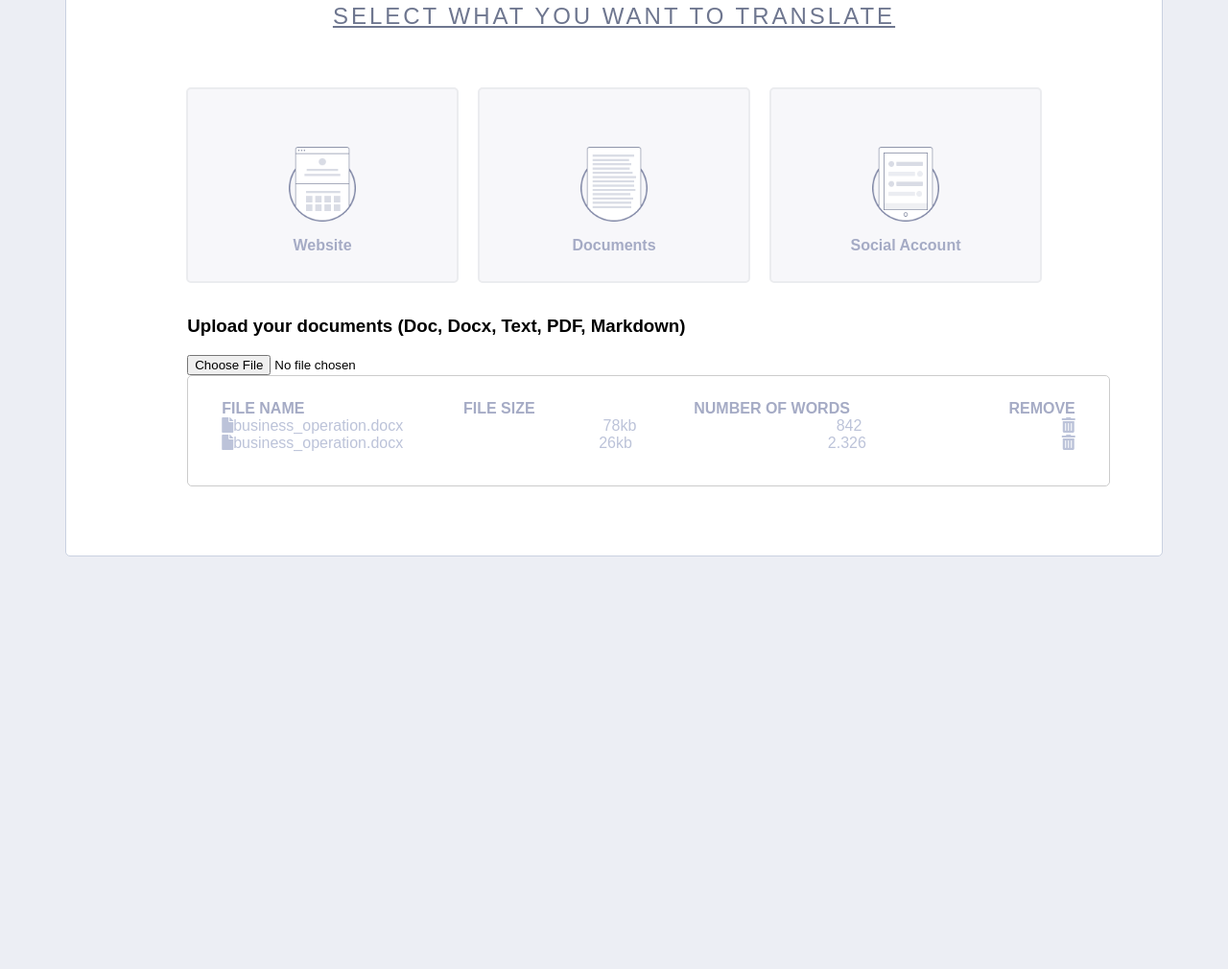
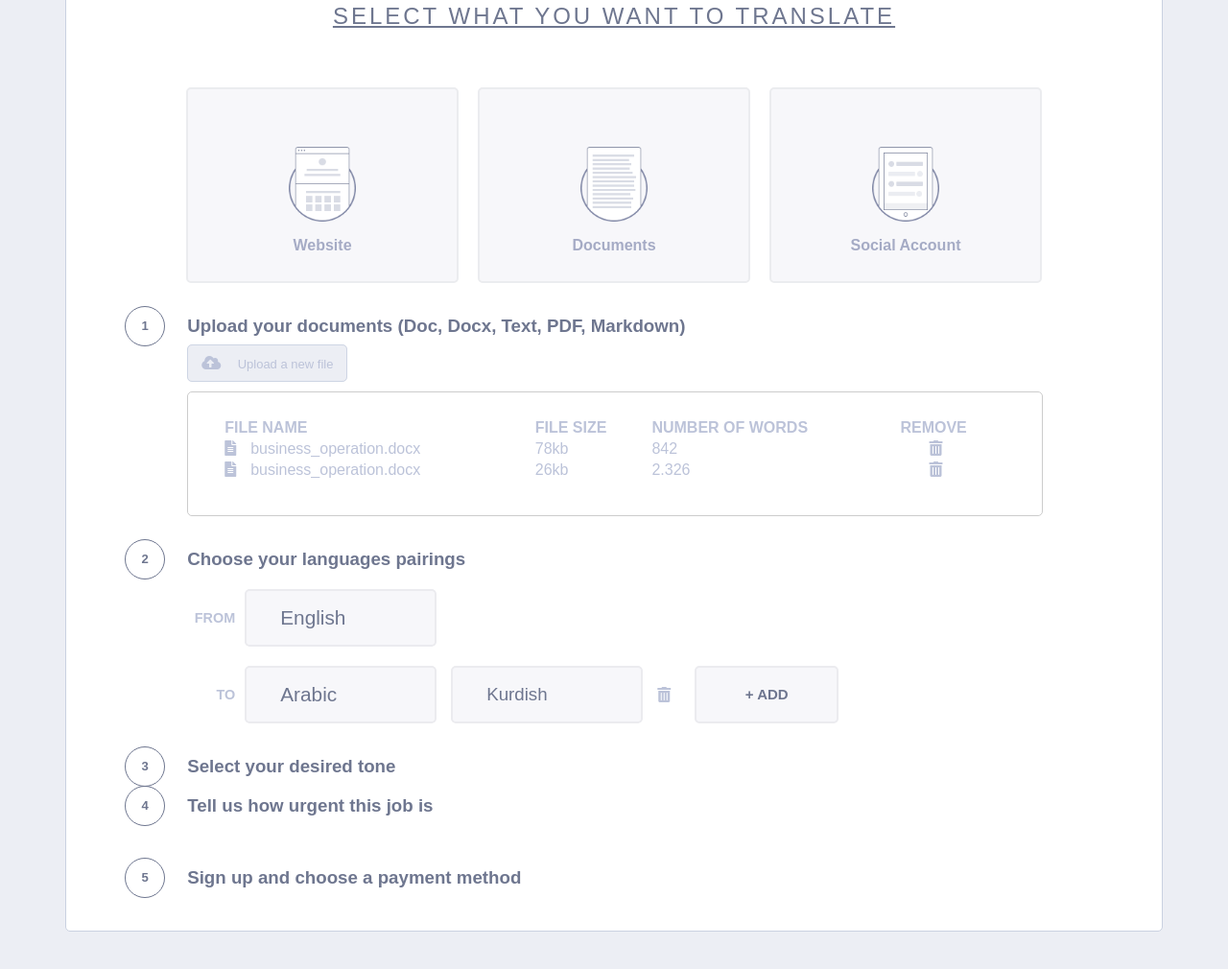
Before and after one commit to madmaxWMFU/html5-forms, a plain HTML site: page index.html in a window 1280 px wide. Shown: the part 508-1518 px from the top of the page at 96% size. Before the commit the page ends 1148 px from the top, so only its background shows below. Drawn offline with Linux system fonts and the light colour scheme.

Commit message:
create form

```diff
--- a/css/style.css
+++ b/css/style.css
@@ -246,16 +246,185 @@ body {
     background-size: 70px;
 }
 
+.first-form-title:before,
+.second-form-title:before,
+.third-form-title:before,
+.fourth-form-title:before,
+.fifth-form-title:before {
+    position: absolute;
+    width: 40px;
+    height: 40px;
+    text-align: center;
+    font-size: 0.7em;
+    line-height: 40px;
+    top: -10px;
+    left: -65px;
+    border: 1px solid #6e768f;
+    border-radius: 50%;
+}
+
+.first-form-title:before {
+    content: "1";
+}
+
+.second-form-title:before {
+    content: "2";
+}
+
+.third-form-title:before {
+    content: "3";
+}
+
+.fourth-form-title:before {
+    content: "4";
+}
+
+.fifth-form-title:before {
+    content: "5";
+}
+
+.first-form-title,
+.second-form-title,
+.third-form-title,
+.fourth-form-title,
+.fifth-form-title {
+    position: relative;
+    color: #6e768f;
+}
+
+.label-data-file {
+    width: 180px;
+    height: 60px;
+    background-color: rgb(236, 238, 244);
+    border: 1px solid rgb(206, 213, 228);
+    border-radius: 5px;
+    cursor: pointer;
+    padding: 10px 14px;
+    margin: 36px 0;
+    color: #bcc3d9;
+}
+
+.data-file {
+    position: absolute;
+    overflow: hidden;
+    height: 0;
+    width: 0;
+}
+
+.label-data-file~.data-file:focus,
+.label-data-file:hover {
+    border-color: #76a7e1;
+}
+
+.label-data-file .fas {
+    margin-right: 13px;
+}
+
+.label-data-file span:last-child {
+    font-size: 13px;
+}
+
 .files-information {
     border: 1px solid #ccc;
     border-radius: 5px;
-    padding: 25px 35px 35px 35px;
     color: #bcc3d9;
     width: 100%;
+    margin-top: 20px;
 }
 
-.files-table {
+.data-table {
+    width: 100%;
+    padding: 25px 35px 35px 35px;
+}
+
+.data-table~tr {
+    margin-bottom: 10px;
+}
+
+.data-table-head th {
+    text-align: left;
+}
+
+.data-table-body td:first-child .fas {
+    margin-right: 15px;
+}
+
+.data-table-body td:last-child .fas {
+    margin-left: 30px;
+}
+
+.select {
     display: flex;
-    flex-direction: row;
-    justify-content: space-between;
+    align-items: center;
+    margin-top: 20px;
+    color: #bcc3d9;
 }
+
+.select label {
+    margin-right: 10px;
+    width: 50px;
+    font-size: 0.9em;
+    font-weight: bold;
+    text-transform: uppercase;
+    text-align: right;
+}
+
+.select_language {
+    width: 200px;
+    height: 60px;
+    position: relative;
+    overflow: hidden;
+    border-radius: 5px;
+    background: #f7f7fa;
+    margin-right: 15px;
+}
+
+.select-items {
+    width: 100%;
+    height: 100%;
+    padding: 0 35px;
+    font-size: 1.3em;
+    cursor: pointer;
+    border: 2px solid #ebebef;
+    background: transparent;
+    border-radius: 5px;
+    color: #6e768f;
+    appearance: none;
+}
+
+.caret-down:after {
+    position: absolute;
+    font-family: 'FontAwesome';
+    top: 0;
+    left: 10px;
+    content: "\f0d7";
+}
+
+.select-items:after {
+    /* position: absolute;
+    font-size: 18px;
+    top: 0;
+    right: 0;
+    font-family: FontAwesome;
+    content: "\f0d7";
+    border-left: 1px solid #dadae3;
+    line-height: 44px;
+    text-align: right;
+    width: 50px;
+    text-align: center;
+    height: 50px;
+    pointer-events: none; */
+}
+
+.select-btn-add {
+    margin-left: 25px;
+    color: #6e768f;
+    background-color: #f7f7fa;
+    width: 150px;
+    height: 60px;
+    cursor: pointer;
+    font-size: 15px;
+    border-radius: 5px;
+    border: 2px solid #ebebef;
+    font-weight: bold;
+}
--- a/index.html
+++ b/index.html
@@ -92,37 +92,82 @@
                         </div>
                     </fieldset>
                     <fieldset class="selections second-selection">
-                        <h3>Upload your documents <span>(Doc, Docx, Text, PDF, Markdown)</span></h3>
-                        <input type="file" id="data-file">
+                        <h3 class="first-form-title">Upload your documents <span>(Doc, Docx, Text, PDF, Markdown)</span></h3>
+                        <label for="data-file" class="label-data-file">
+                            <span class="fas fa-cloud-upload-alt"></span>
+                            <span>Upload a new file</span>
+                        </label>
+                        <input type="file" id="data-file" class="data-file" accept="image/*" multiple="">
                         <div class="files-information">
-                            <div class="files-table">
-                                <div><span class="text-color">FILE NAME</span></div>
-                                <div><span class="text-color">FILE SIZE</span></div>
-                                <div><span class="text-color">NUMBER OF WORDS</span></div>
-                                <div><span class="text-color">REMOVE</span></div>
-                            </div>
-                            <div class="files-table">
-                                <div><span class="fas fa-file"></span><span>business_operation.docx</span></div>
-                                <div><span>78kb</span></div>
-                                <div><span>842</span></div>
-                                <div><span class="fas fa-trash-alt"></span></div>
-                            </div>
-                            <div class="files-table">
-                                <div><span class="fas fa-file"></span><span>business_operation.docx</span></div>
-                                <div><span>26kb</span></div>
-                                <div><span>2.326</span></div>
-                                <div><span class="fas fa-trash-alt"></span></div>
-                            </div>
+                            <table class="data-table">
+                                <thead class="data-table-head">
+                                    <tr>
+                                        <th>FILE NAME</th>
+                                        <th>FILE SIZE</th>
+                                        <th>NUMBER OF WORDS</th>
+                                        <th>REMOVE</th>
+                                    </tr>
+                                </thead>
+                                <tbody class="data-table-body">
+                                    <tr>
+                                        <td><span class="fas fa-file-alt"></span>business_operation.docx</td>
+                                        <td>78kb</td>
+                                        <td>842</td>
+                                        <td><span class="fas fa-trash-alt"></span></td>
+                                    </tr>
+                                    <tr>
+                                        <td><span class="fas fa-file-alt"></span>business_operation.docx</td>
+                                        <td>26kb</td>
+                                        <td>2.326</td>
+                                        <td><span class="fas fa-trash-alt"></span></td>
+                                    </tr>
+                                </tbody>
+                            </table>
                         </div>
                     </fieldset>
                     <fieldset class="selections third-selection">
-
+                        <h3 class="second-form-title">Choose your languages pairings</h3>
+                        <div class="select">
+                            <label for="selectFrom">From</label>
+                            <div class="select_language">
+                                <select name="language" id="selectFrom" class="select-items" required="">
+                                    <option value="none">Choose language</option>
+                                    <option value="english" selected="">English</option>
+                                    <option value="arabic">Arabic</option>
+                                    <option value="kurdish">Kurdish</option>
+                                </select>
+                            </div>
+                        </div>
+                        <div class="select">
+                            <label for="selectTo">To</label>
+                            <div class="select_language">
+                                <select name="language" id="selectTo" class="select-items" required="">
+                                    <option value="none">Choose language</option>
+                                    <option value="english">English</option>
+                                    <option value="arabic" selected="">Arabic</option>
+                                    <option value="kurdish">Kurdish</option>
+                                </select>
+                            </div>
+                            <div class="select_language">
+                                <label class="caret-down">
+                                    <select name="language" class="select-items">
+                                        <option value="none">Choose language</option>
+                                        <option value="english">English</option>
+                                        <option value="arabic">Arabic</option>
+                                        <option value="kurdish" selected="">Kurdish</option>
+                                    </select>
+                                </label>
+                            </div>
+                            <span class="fas fa-trash-alt"></span>
+                            <button type="button" class="select-btn-add">+ ADD</button>
+                        </div>
                     </fieldset>
                     <fieldset class="selections fourth-selection">
-
+                        <h3 class="third-form-title">Select your desired tone</h3>
+                        <h3 class="fourth-form-title">Tell us how urgent this job is</h3>
                     </fieldset>
                     <fieldset class="selections fifth-selection">
-
+                        <h3 class="fifth-form-title">Sign up and choose a payment method</h3>
                     </fieldset>
                     <fieldset class="selections sixth-selection">
 
```
